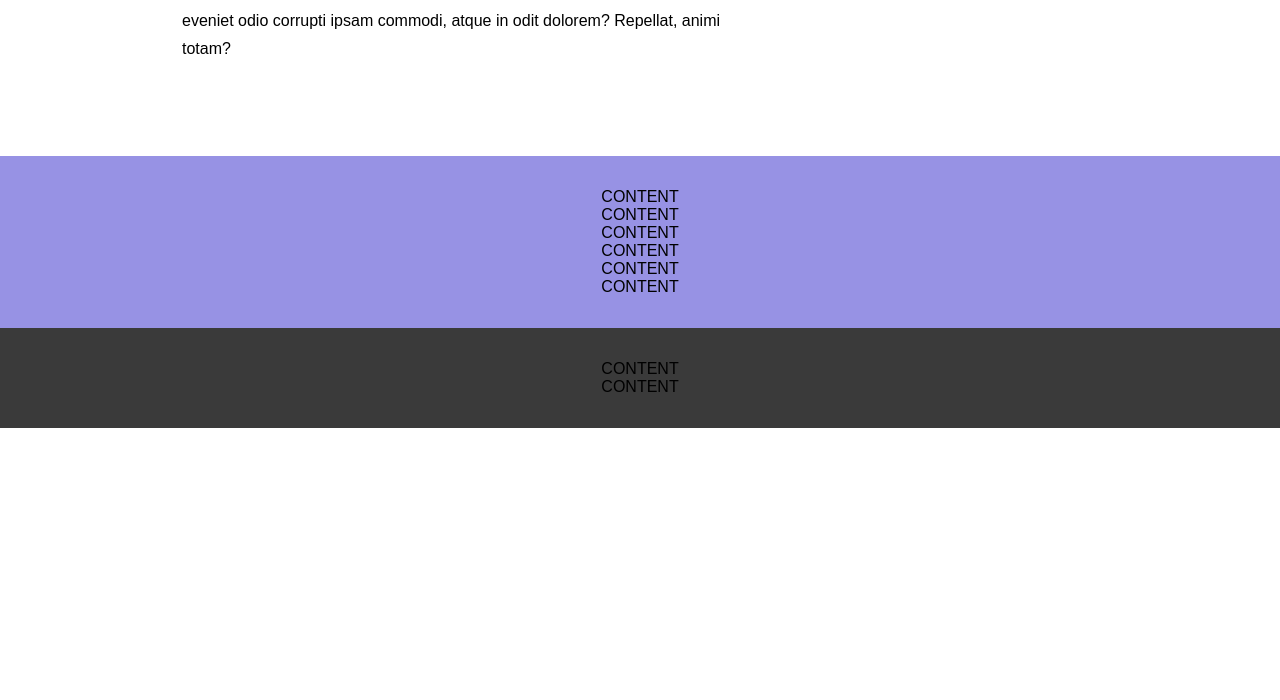
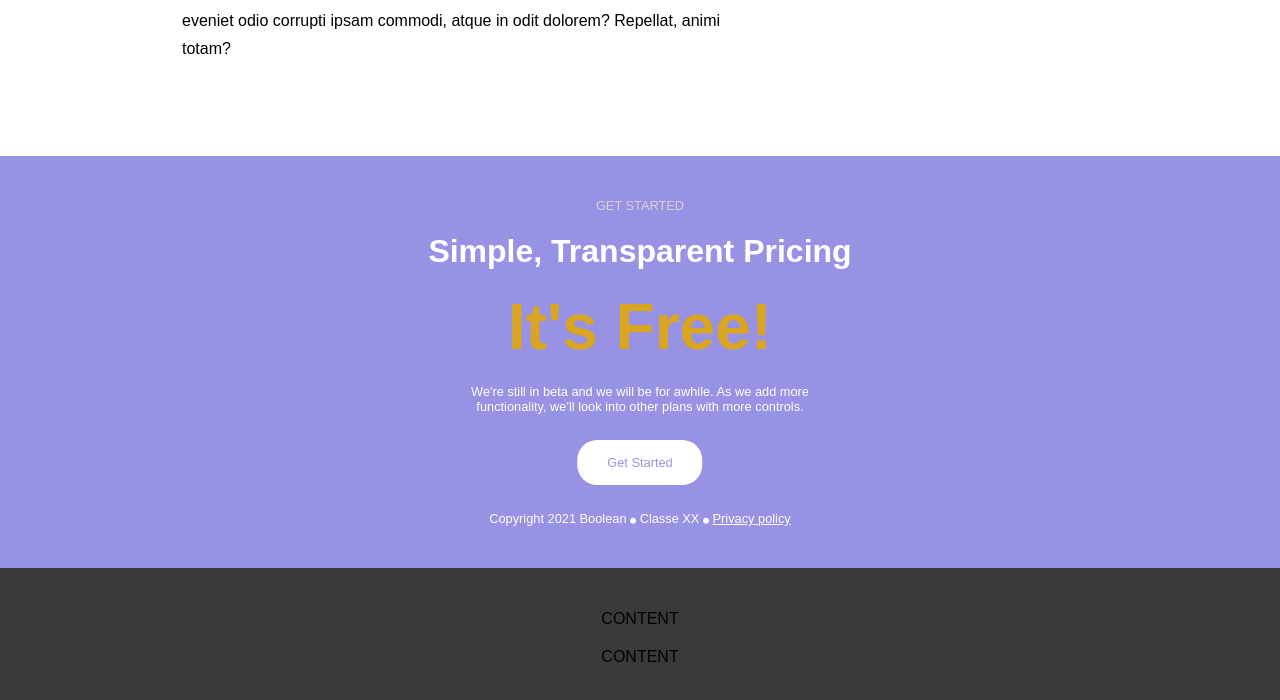
Before and after one commit to DavideDiGi/htmlcss-responsive-layout, a plain HTML site: page index.html in a window 1280 px wide. Shown: the part 3936-4636 px from the top of the page. Before the commit the page ends 4364 px from the top, so only its background shows below. Drawn offline with Linux system fonts and the light colour scheme.

Commit message:
fine ultima sezione

```diff
--- a/css/style.css
+++ b/css/style.css
@@ -251,7 +251,41 @@ section:last-of-type{
     background-color: var(--secondary-color);
 }
 section:last-of-type .container {
-    max-width: 400px;
+    max-width: 500px;
+}
+section:last-of-type .container .pad10{
+   color: var(--light-color);
+}
+section:last-of-type .container .pad10:first-child{
+   color: lightgrey;
+   font-size: 0.8em;
+}
+section:last-of-type .container .pad10 h1{
+   font-size: 4em;
+   color: goldenrod;
+}
+section:last-of-type .container .pad10 p{
+    font-size: 0.8em;
+    width: 80%;
+    margin: 0 auto;
+}
+section:last-of-type .container .pad10.btn {
+    margin-left: 50%;
+    transform: translate(-50%);
+    color: var(--secondary-color);
+    font-size: 0.8em;
+    padding: 15px 30px;
+    margin-top: var(--inner-space);
+    margin-bottom: var(--inner-space);
+}
+section:last-of-type .container .pad10:last-child{
+   font-size: 0.8em;
+}
+section:last-of-type .container .pad10:last-child i {
+   font-size: 0.1em;
+}
+section:last-of-type .container .pad10:last-child span {
+   text-decoration: underline;
 }
 
 /* FOOTER */
--- a/index.html
+++ b/index.html
@@ -453,24 +453,28 @@
         <!-- INIZIO section6 -->
         <section>
             <div class="container pad">
-                <div class="box text-align">
-                    CONTENT
+                <div class="pad10 text-align">
+                    GET STARTED
                 </div>
-                <div class="box text-align">
-                    CONTENT
+                <div class="pad10 text-align">
+                    <h2 class="bigger">Simple, Transparent Pricing</h2>
                 </div>
-                <div class="box text-align">
-                    CONTENT
+                <div class="pad10 text-align">
+                <h1 class="">It's Free!</h1>
                 </div>
-                <div class="box text-align">
-                    CONTENT
+                <div class="pad10 text-align">
+                    <p>
+                        We're still in beta and we will be for awhile. As we add more functionality, we'll look into other plans with more controls.
+                    </p>
                 </div>
-                <div class="box text-align">
-                    CONTENT
+                <a class="pad10 btn">
+                    Get Started
+                </a>
+                <div class="pad10 text-align">
+                    Copyright 2021 Boolean <i class="fa-solid fa-circle"></i> Classe XX  <i class="fa-solid fa-circle"></i>
+                    <span>Privacy policy</span>
                 </div>
-                <div class="box text-align">
-                    CONTENT
-                </div>
+
             </div>
         </section>
         <!-- FINE section6 -->
@@ -480,10 +484,10 @@
     <!-- INIZIO footer -->
     <footer >
         <div class="container pad">
-            <div class="box text-align">
+            <div class="pad10 text-align">
                 CONTENT
             </div>
-            <div class="box text-align">
+            <div class="pad10 text-align">
                 CONTENT
             </div>
         </div>
```
